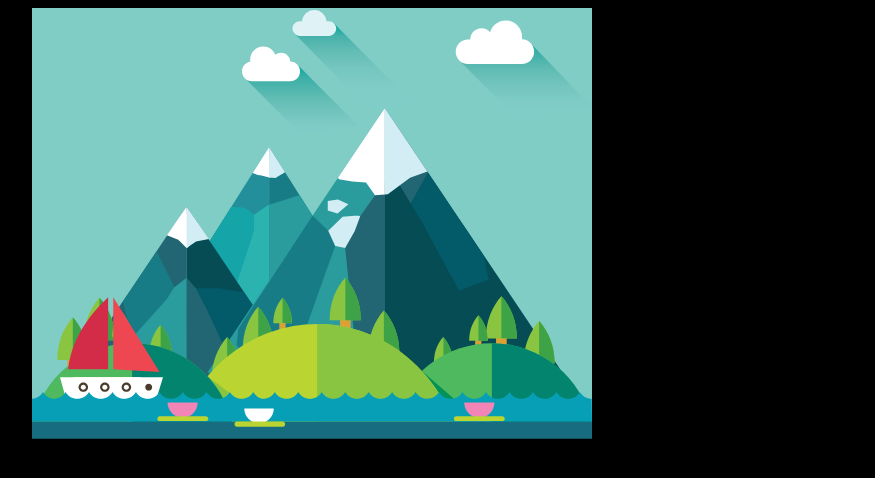
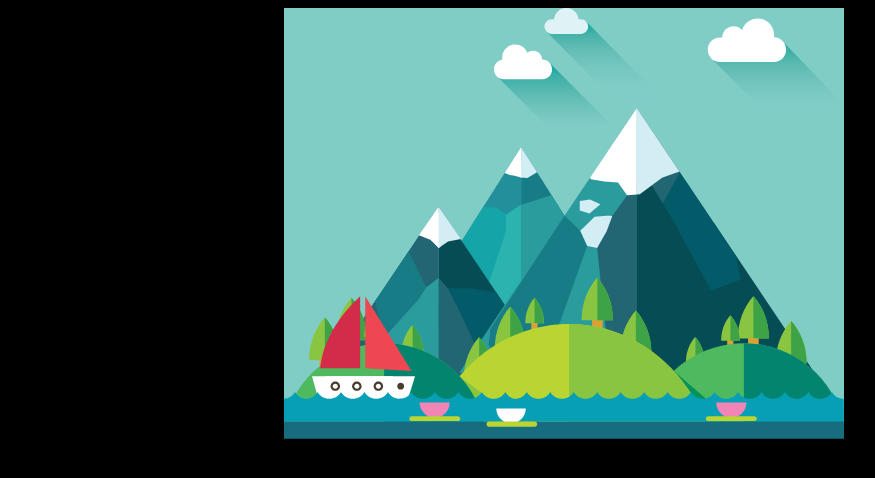
Before and after one commit to SavaYana/DZ_5_9, a plain HTML site: page index.html in a window 1280 px wide. Shown: the whole page, without its empty margins (76-951 px from the left). Drawn offline with Linux system fonts and the light colour scheme.

Commit message:
second commit

```diff
--- a/style.css
+++ b/style.css
@@ -6,37 +6,34 @@ body {
     width: 560px;
     height:430px;
     background-color: #80cdc6;
-    margin-left: 100px;
+    margin: auto;
+    position: relative;
 }
 
+.container div {
+    position: absolute;
+}
 .world {
-    position: absolute;
     width:560px;
-    top:108px;
-    left:108px;
+    top:100px;
     z-index: 1;
 }
 
 .water {
-    position: absolute;
     width: 560px;
-    top: 392px;
-    left:108px;
+    top: 384px;
     z-index: 4;
 }
 
 .clouds {
     width: 350px;
-    position: absolute;
-    top: 10px;
-    left: 318px;
+    left: 210px;
     z-index: 3;
 }
 
 .wooden-ship {
     width: 103px;
-    position: absolute;
-    top: 297px;
-    left: 136px;
+    top: 288px;
+    left: 28px;
     z-index: 2;
 }
```
